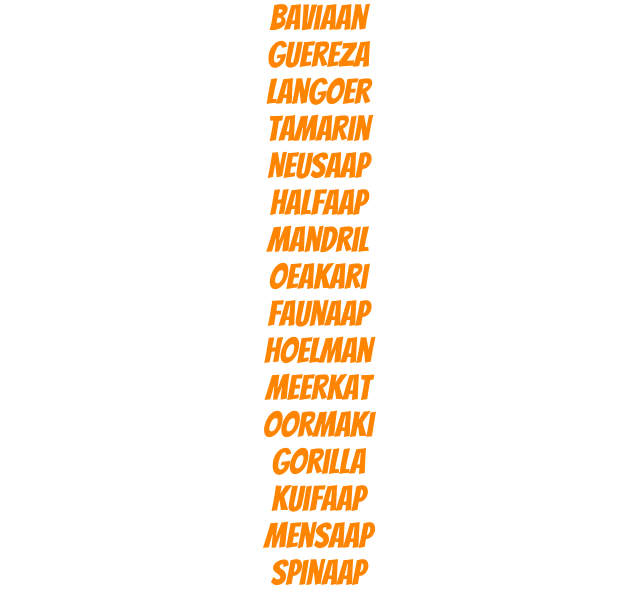
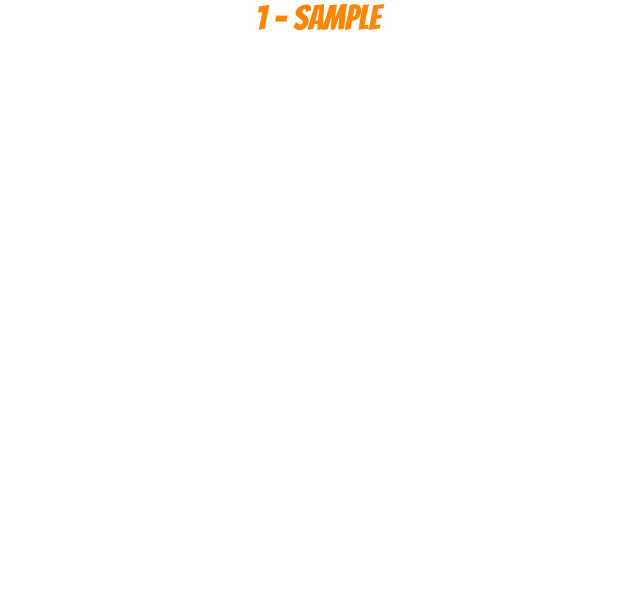
Before and after one commit to UnknowGhost/aap_challenge, a PHP site: page / in a window 1280 px wide. Shown: the part 689-1288 px from the top of the page, without its empty margins (322-962 px from the left). After the commit the page ends 719 px from the top, so only its background shows below. Run offline with PHP 8.4, Linux system fonts and the light colour scheme; tables that the repository leaves empty or names only in its code hold one stand-in row (values such as "Sample post"); grey boxes are pictures that could not be loaded.

Commit message:
opdracht 3

```diff
--- a/index.css
+++ b/index.css
@@ -6,6 +6,7 @@ div  {
 .names {
     font-family: 'Bangers';
     font-size: 35px;
+    color: #ff8400;
 }
 
 a {
--- a/index.php
+++ b/index.php
@@ -6,22 +6,18 @@
  * Time: 10:26
  */
 
-$apen[] = "Baviaan";
-$apen[] = "Guereza";
-$apen[] = "Langoer";
-$apen[] = "Tamarin";
-$apen[] = "Neusaap";
-$apen[] = "Halfaap";
-$apen[] = "Mandril";
-$apen[] = "Oeakari";
-$apen[] = "Faunaap";
-$apen[] = "Hoelman";
-$apen[] = "Meerkat";
-$apen[] = "Oormaki";
-$apen[] = "Gorilla";
-$apen[] = "Kuifaap";
-$apen[] = "Mensaap";
-$apen[] = "Spinaap";
+
+$servername = "localhost";
+$username = "root";
+$password = "";
+$db = "apen";
+
+$conn = new mysqli($servername, $username, $password, $db);
+
+if ($conn->connect_error) {
+    die("connection failed: " . $conn->connect_error);
+}
+
 
 ?>
 <link href="https://fonts.googleapis.com/css?family=Bangers&display=swap" rel="stylesheet">
@@ -35,14 +31,21 @@ $apen[] = "Spinaap";
 
 <?php
 
-    echo "<div class='names'>";
+    echo "<div class='names'> ";
 
-    foreach ($apen as $aap) {
+   $sql = "SELECT idaap, soort FROM aap";
+   $result = $conn->query($sql);
 
-        echo "<a href='https://www.google.nl/search?q=. $aap .&tbm=isch'> $aap <br/> </a>";
-    }
+   $soort = "SELECT soort FROM aap";
 
+   if($result->num_rows > 0) {
+       // output data each row
+       while ($row = $result->fetch_assoc()) {
+           echo $row["idaap"]." - " . $row["soort"]. "<br>";
+       }
+   } else {
+       echo "Results 0";
+   }
+   $conn->close();
 
-    echo "</div>";
-
-    ?>
+?>
```
